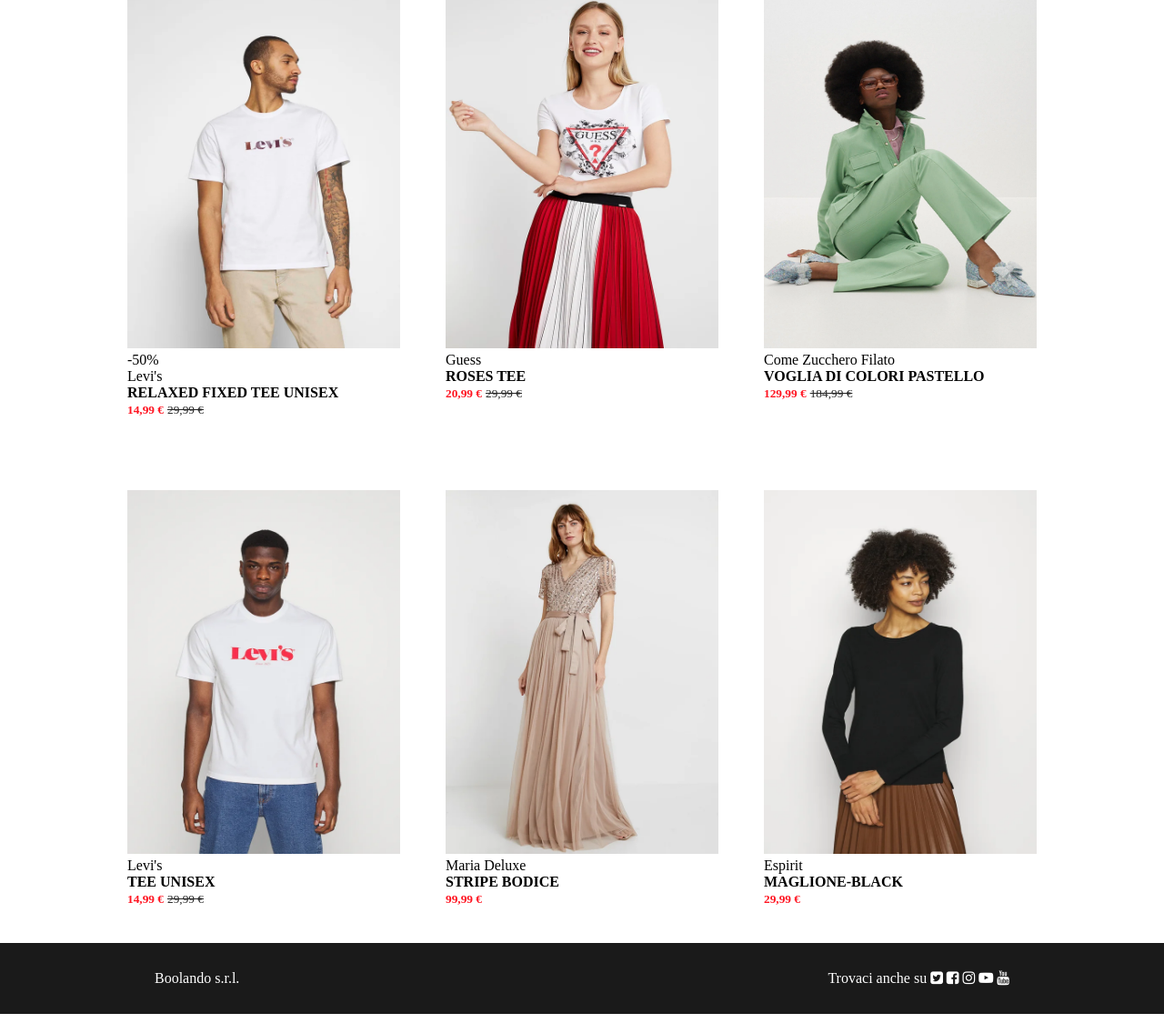
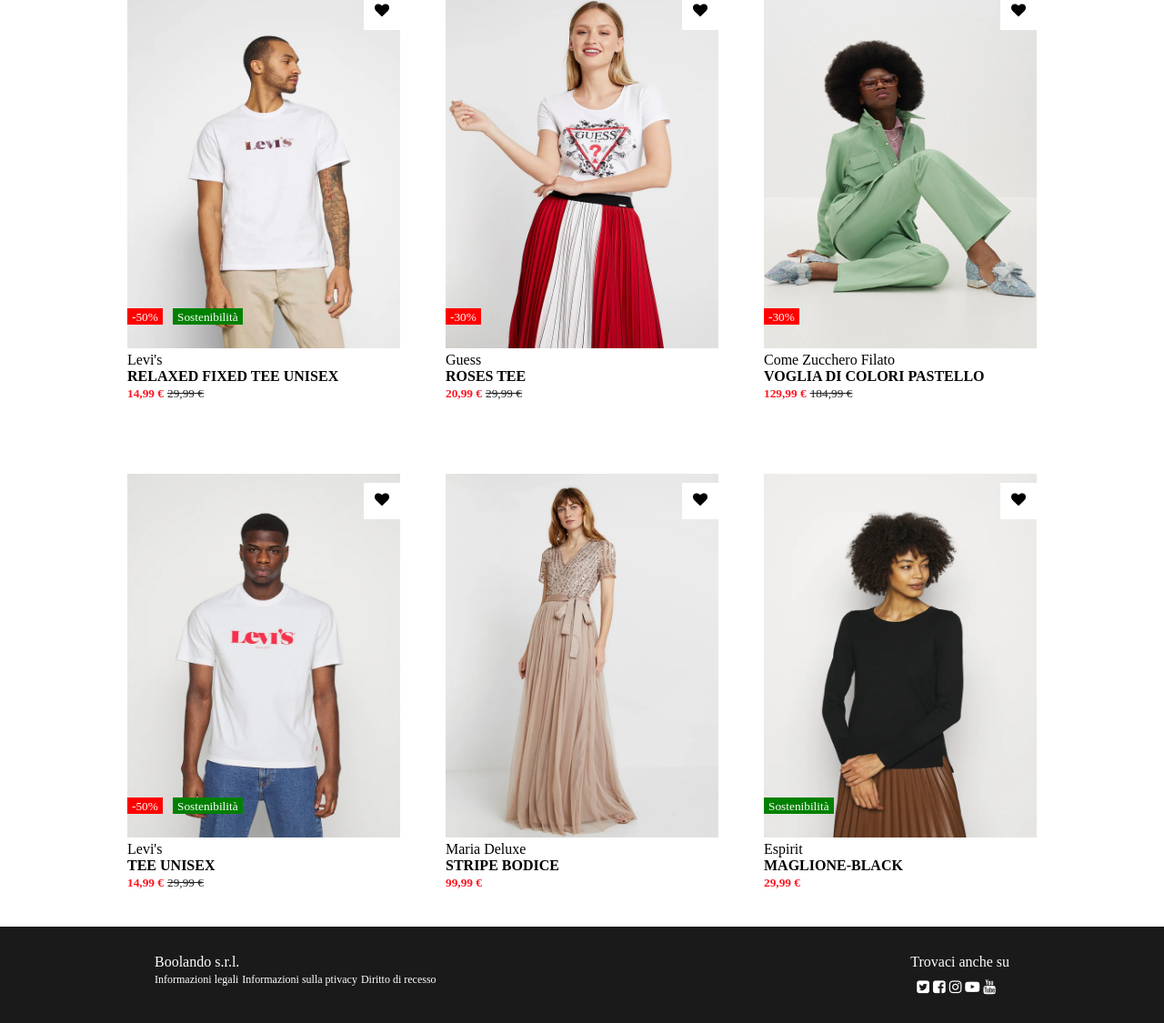
Before and after one commit to GianMarcoPimentel/html-css-boolando, a plain HTML site: page index.html in a window 1280 px wide. Shown: the part 121-1246 px from the top of the page at 91% size. Drawn offline with Linux system fonts and the light colour scheme.

Commit message:
fix layout cards

```diff
--- a/css/style.css
+++ b/css/style.css
@@ -42,13 +42,50 @@ header .header-icons .fa{
     padding-top: 40px;
     padding-bottom: 40px;
 }
-.cards .container .photo .X .photo1{
+.cards .container .photo .X{
     position: relative;
+    color: #ffffff;
 }
-.cards .container .photo .X .photo1 .sale{
+.cards .container .photo .X .sale{
+    /* width: 40px; */
+    background-color: red;
+
+    padding: 0px 5px;
+
+    position: absolute;
+    left: 0px;
+    bottom: 30px;
+}
+.cards .container .photo .X .sostenibilità{
+    background-color: green;
+
+    padding: 0px 5px;
+
+    position: absolute;
+    left: 50px;
+    bottom: 30px;
+}
+.cards .container .photo .X .sostenibilità2{
+    background-color: green;
+
+    padding: 0px 5px;
+
+    position: absolute;
+    left: 0px;
+    bottom: 30px;
+}
+.heart{
+    color: black;
+    padding: 10px;
+}
+.cards .container .photo .X .heart{
     width: 40px;
-    background-color: red;
+    height: 40px;
+    background-color: #ffffff;
     position: absolute;
+    right: 0px;
+    top: 10px;
+    text-align: center;
 
 
 }
@@ -64,12 +101,6 @@ header .header-icons .fa{
 
 
 
-
-
-
-
-
-
 footer{
     background-color: #1A1A1A;
 }
@@ -78,3 +109,13 @@ footer .container .find-us {
     padding: 30px;
     color: #ffffff;
 }
+footer .container .editor .links a{
+    font-size: 0.9em;
+    color: #ffffff;
+    text-decoration: none;
+}
+footer .container .find-us .footer-icons{
+    margin-right: 8px;
+    padding-top: 10px;
+    text-align: center;
+}
--- a/index.html
+++ b/index.html
@@ -32,9 +32,13 @@
         <div class="container">
             <div class="photo clearfix">
                 <div class="X">
-                    <img class="photo1" src="./images/img/1.webp" style="width: 300px;height: 400px;" alt="ragazzo con maglietta levis bianca">
+                    <img src="./images/img/1.webp" style="width: 300px;height: 400px;" alt="ragazzo con maglietta levis bianca">
                     <div class="sale">
-                        <span>-50%</span>
+                        <span><small>-50%</small></span>
+                    </div>
+                    <div class="sostenibilità"><small>Sostenibilità</small></div>
+                    <div class="heart">
+                        <i class="fa fa-heart"></i>
                     </div>
                 </div>
                     <p>Levi's</p>
@@ -44,31 +48,69 @@
 
             </div>
             <div class="photo clearfix">
+                <div class="X">
                     <img src="./images/img/2.webp" style="width: 300px;height: 400px;" alt="">
+                    <div class="sale">
+                        <span><small>-30%</small></span>
+                    </div>
+                    <div class="heart">
+                        <i class="fa fa-heart"></i>
+                    </div>
+                </div>
                     <p>Guess</p>
                     <p><strong>ROSES TEE</strong></p>
                     <p><small class="new-price"><strong>20,99 €</strong></small><small class="old-price"><s>29,99 €</s></small></p>
             </div>
             <div class="photo clearfix">
+                <div class="X">
                     <img src="./images/img/3.webp" style="width: 300px;height: 400px;" alt="">
+
+                    <div class="sale">
+                        <span><small>-30%</small></span>
+                    </div>
+                    <div class="heart">
+                        <i class="fa fa-heart"></i>
+                    </div>
+                </div>
                     <p>Come Zucchero Filato</p>
                     <p><strong>VOGLIA DI COLORI PASTELLO</strong></p>
                     <p><small class="new-price"><strong>129,99 €</strong></small><small class="old-price"><s>184,99 €</s></small></p>
             </div>
             <div class="photo clearfix">
+                <div class="X">
                 <img src="./images/img/4.webp" style="width: 300px;height: 400px;" alt="">
+
+                    <div class="sale">
+                        <span><small>-50%</small></span>
+                    </div>
+                    <div class="sostenibilità"><small>Sostenibilità</small></div>
+                    <div class="heart">
+                        <i class="fa fa-heart"></i>
+                    </div>
+                </div>
                     <p>Levi's</p>
                     <p><strong>TEE UNISEX</strong></p>
                     <p><small class="new-price"><strong>14,99 €</strong></small><small class="old-price"><s>29,99 €</s></small></p>
             </div>
             <div class="photo clearfix">
+                <div class="X">
                 <img src="./images/img/5.webp" style="width: 300px;height: 400px;" alt="">
+                    <div class="heart">
+                        <i class="fa fa-heart"></i>
+                    </div>
+                </div>
                 <p>Maria Deluxe</p>
                 <p><strong>STRIPE BODICE</strong></p>
                 <p><small class="new-price"><strong>99,99 €</strong></small></p>
             </div>
             <div class="photo clearfix">
+                <div class="X">
                         <img src="./images/img/6.webp" style="width: 300px;height: 400px;" alt="">
+                        <div class="sostenibilità2"><small>Sostenibilità</small></div>
+                        <div class="heart">
+                            <i class="fa fa-heart"></i>
+                        </div>
+                    </div>
                 <p>Espirit</p>
                 <p><strong>MAGLIONE-BLACK</strong></p>
                 <p><small class="new-price"><strong>29,99 €</strong></small></p>
@@ -87,15 +129,22 @@
         <div class="container">
             <div class="editor">
                 Boolando s.r.l.
+                <div class="links">
+                    <a href="#"><small>Informazioni legali</small></a>
+                    <a href="#"><small>Informazioni sulla ptivacy</small></a>
+                    <a href="#"><small>Diritto di recesso</small></a>
+
+                </div>
             </div>
             <div class="find-us">
                 Trovaci anche su
+                <div class="footer-icons">
                     <i class="fa fa-twitter-square"></i>
                     <i class="fa fa-facebook-square"></i>
                     <i class="fa fa-instagram"></i>
                     <i class="fa fa-youtube-play"></i>
                     <i class="fa fa-youtube"></i>
-
+                </div>
             </div>
         </div>
     </footer>
```
Lines whose indentation alone changed are shown as unchanged.
